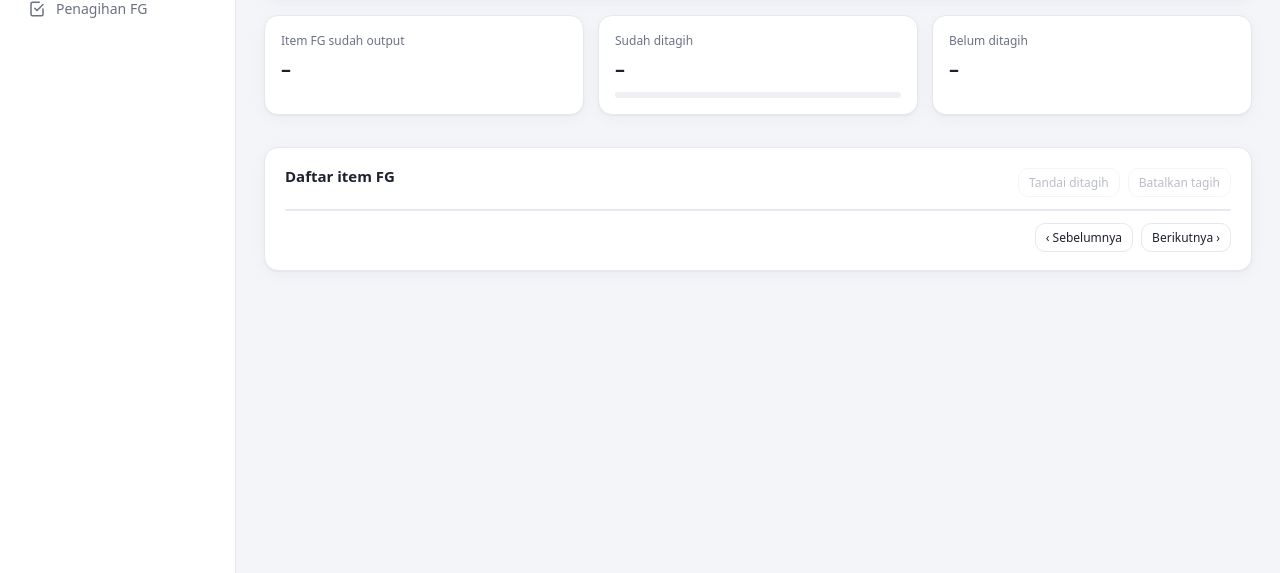
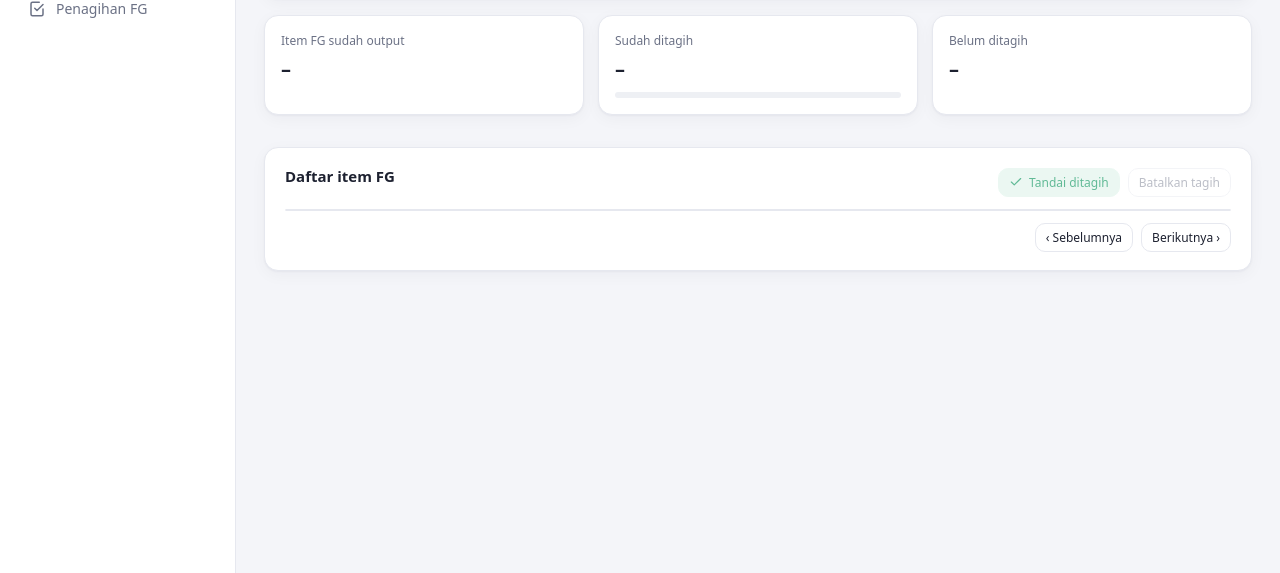
Before and after one commit to RivaroFarrelino/dashboard-project, a Python web app: template templates/penagihan.html in a window 1280 px wide. Shown: the part 227-800 px from the top of the page. Run offline with Jinja, Linux system fonts and the light colour scheme; the template is opened without the code that fills it, so the values that code supplies are empty; some web fonts are replaced.

Commit message:
fix: update button styles and modify confirmation message for clarity

```diff
--- a/templates/penagihan.html
+++ b/templates/penagihan.html
@@ -42,7 +42,7 @@
     <h3 id="judul-tabel">Daftar item FG</h3>
     <div class="toolbar">
       <span class="muted small" id="info-pilih"></span>
-      <button class="btn-sm" id="btn-tandai" disabled>Tandai ditagih</button>
+      <button class="btn-sm btn-hijau" id="btn-tandai" disabled><svg viewBox="0 0 24 24"><path d="M20 6L9 17l-5-5"/></svg>Tandai ditagih</button>
       <button class="btn-sm" id="btn-batal" disabled>Batalkan tagih</button>
     </div>
   </div>
@@ -63,7 +63,7 @@
     <div class="modal-head">
       <div>
         <h3 id="m-tagih-judul">Konfirmasi Penagihan</h3>
-        <div class="muted small">Nominal = nilai item + PPN 11%, dibatasi sisa tagihan SO (kontrak − DP terbayar dari PI Down Payment − yang sudah ditagih). Nominal bisa dikoreksi.</div>
+        <div class="muted small">Nominal = nilai item, dibatasi sisa tagihan SO (kontrak − DP terbayar dari PI Down Payment − yang sudah ditagih). Nominal bisa dikoreksi.</div>
       </div>
       <button class="btn-icon" data-tutup-tagih aria-label="Tutup"><svg viewBox="0 0 24 24"><path d="M6 6l12 12M18 6L6 18"/></svg></button>
     </div>
```
